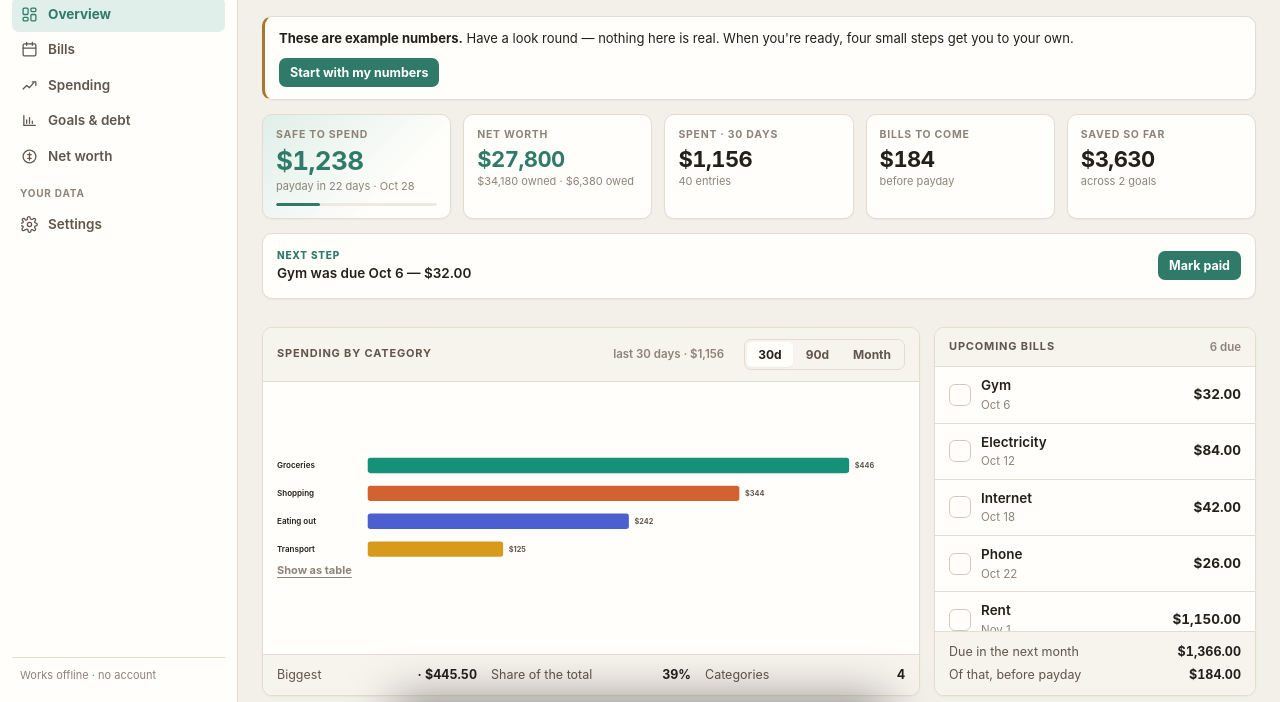
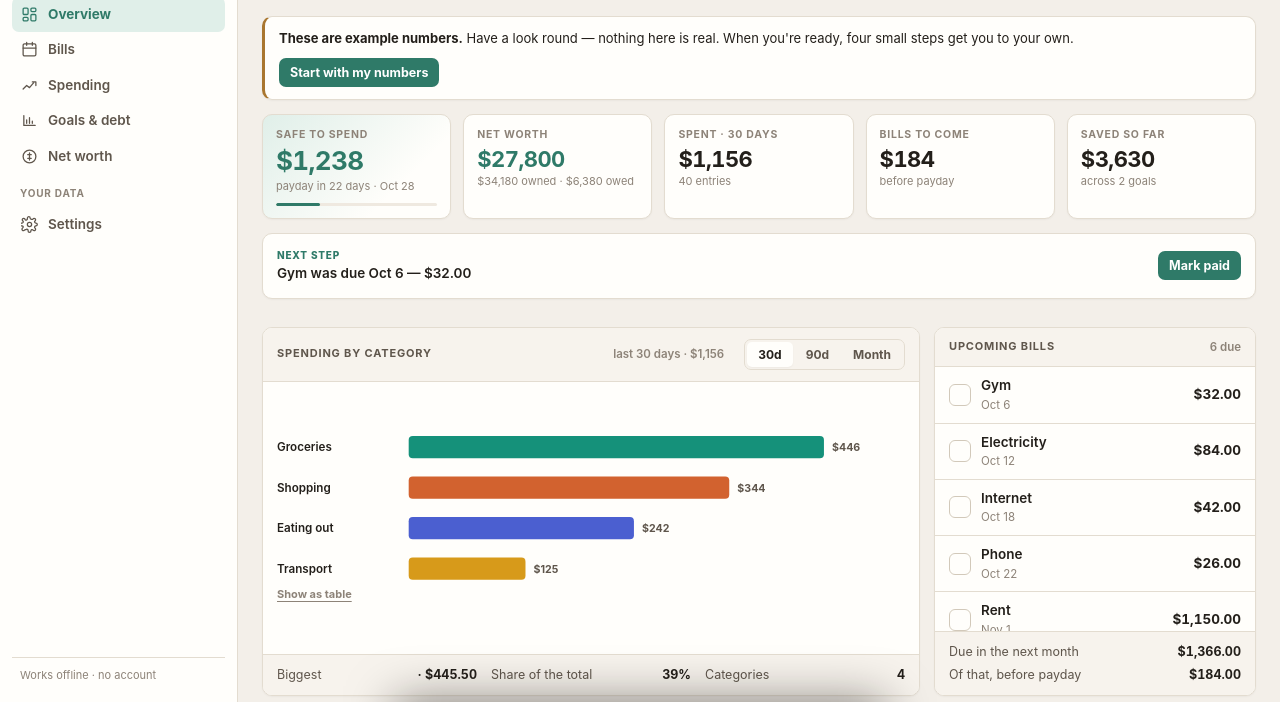
Before and after one commit to assad-khan/two-wallets, a plain HTML site: page ow/demo/index.html in a window 1280 px wide. Shown: the part 98-800 px from the top of the page. Drawn offline with Linux system fonts and the light colour scheme.

Commit message:
One Wallet: size charts in three tiers, not two
A 1024px laptop runs the desktop grid but gives each column barely 600px,
while the charts were drawn into the canvas meant for a 2000px screen and
then scaled down - so marks were squashed on small laptops. Charts now
size in three tiers (phone / laptop / wide) and redraw when the tier
changes.

Found by sweeping the live build across nine viewport widths.

Co-Authored-By: Claude Opus 5 (1M context) <noreply@anthropic.com>

```diff
--- a/ow/demo/index.html
+++ b/ow/demo/index.html
@@ -535,8 +535,12 @@ const SERIES = ["--s1","--s2","--s3","--s4","--s5","--s6"];
 const sVar = i => `var(${SERIES[i % SERIES.length]})`;
 
 /** Magnitude by identity → horizontal bars, direct labels (relief for low-contrast slot). */
-/** The dashboard grid and the chart canvases switch at the same breakpoint. */
+/** The dashboard grid switches at 1000px, but a 1024px screen gives each
+    column barely 600px. One canvas for every desktop width therefore squashed
+    the charts on small laptops, so size them in three tiers instead. */
 const wideLayout = () => window.innerWidth >= 1000;
+const layoutTier = () => window.innerWidth >= 1400 ? 2 : window.innerWidth >= 1000 ? 1 : 0;
+const pick = (phone, laptop, wide) => [phone, laptop, wide][layoutTier()];
 
 function chartCategories(data, id){
   if(!data.length) return `<div class="empty">Nothing logged yet.</div>`;
@@ -545,7 +549,7 @@ function chartCategories(data, id){
   const rows = other>0 ? [...top,{cat:"Other",val:other}] : top;
   const max = Math.max(...rows.map(r=>r.val))||1;
   const wide=wideLayout();
-  const H=30, GAP=10, LW=wide?130:94, RW=wide?80:56, W=wide?900:400;
+  const H=30, GAP=10, LW=wide?130:94, RW=wide?80:56, W=pick(400,620,900);
   const h = rows.length*(H+GAP)-GAP;
   const bars = rows.map((r,i)=>{
     const y=i*(H+GAP), w=Math.max(4,(W-LW-RW)*(r.val/max));
@@ -565,7 +569,7 @@ function chartCategories(data, id){
 /** Change over time, one series → area + line, no legend needed. */
 function chartNetWorth(points, id){
   if(points.length<2) return `<div class="empty">Add assets to see your net worth over time.</div>`;
-  const W=wideLayout()?1120:430, H=200, P=10, BOT=24, LEFT=4;
+  const W=pick(430,760,1120), H=200, P=10, BOT=24, LEFT=4;
   const vals=points.map(p=>p.value);
   const lo=Math.min(...vals), hi=Math.max(...vals);
   const pad=(hi-lo)*0.15||1, min=lo-pad, max=hi+pad;
@@ -591,7 +595,7 @@ function chartNetWorth(points, id){
 
 /** Two series over time → grouped bars, 2px surface gap, legend + table. */
 function chartYear(months, id){
-  const W=wideLayout()?1720:500, H=235, BOT=26, TOP=10, RIGHT=58;
+  const W=pick(500,1150,1720), H=235, BOT=26, TOP=10, RIGHT=58;
   const max=Math.max(...months.flatMap(m=>[m.inM,m.outM]),1);
   const bw=(W-RIGHT)/months.length, gw=bw*0.34;
   const y=v=>TOP+(H-TOP-BOT)*(1-v/max);
@@ -1420,8 +1424,8 @@ $("#sheetClose").addEventListener("click",closeSheet);
   ui.tab=b.dataset.tab; scrollTo(0,0); render(); }));
 $("#themeBtn").addEventListener("click",()=>{ state.settings.theme=state.settings.theme==="midnight"?"soft":"midnight"; save(); render(); });
 document.addEventListener("keydown",e=>{ if(e.key==="Escape") closeSheet(); });
-let _wide = wideLayout();
-addEventListener("resize",()=>{ const w=wideLayout(); if(w!==_wide){ _wide=w; render(); } });
+let _tier = layoutTier();
+addEventListener("resize",()=>{ const t=layoutTier(); if(t!==_tier){ _tier=t; render(); } });
 
 /* ---------- boot ---------- */
 state=load();
```
Also changed, not shown: ow/p8483964e037c07ec/index.html (+10 -6 lines).
